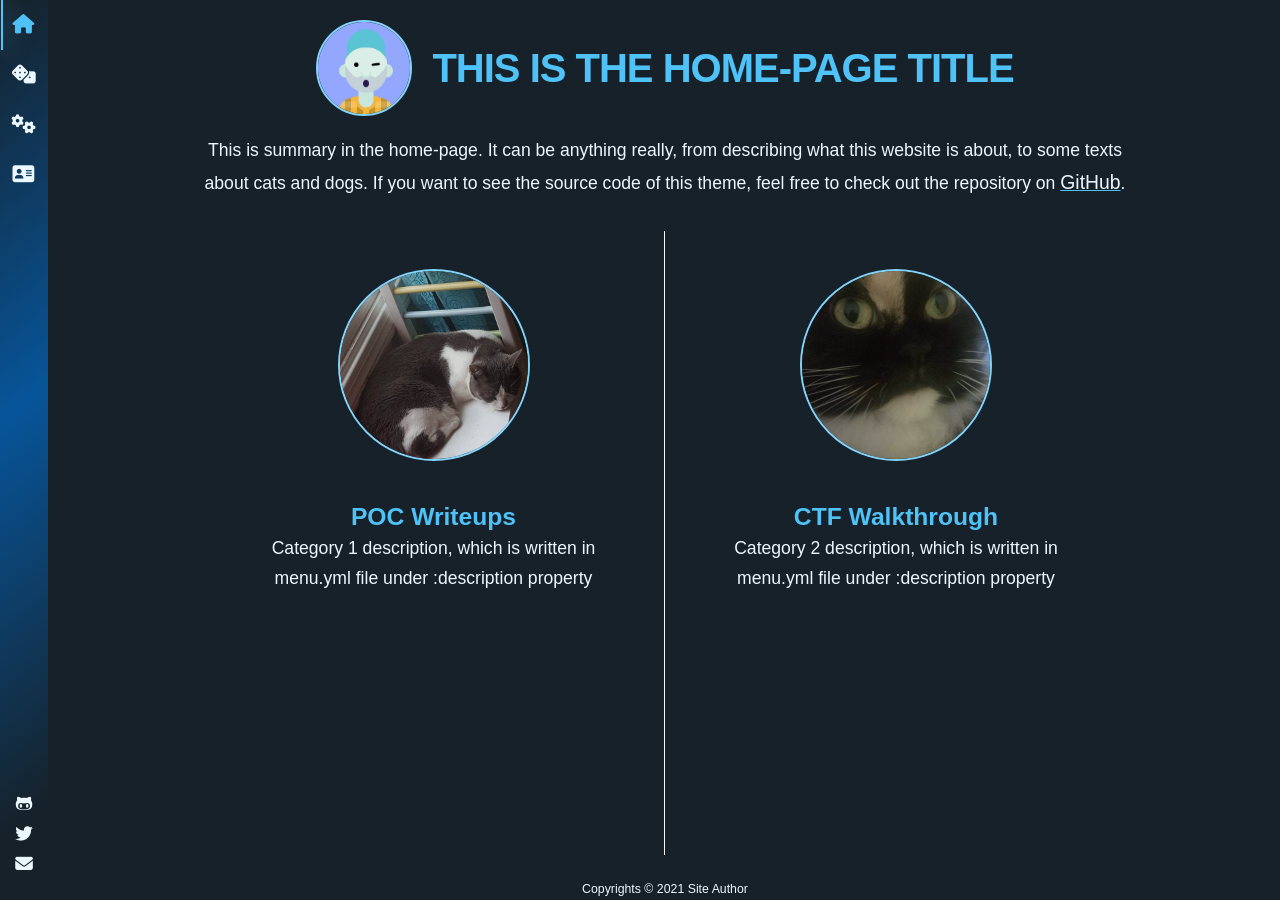
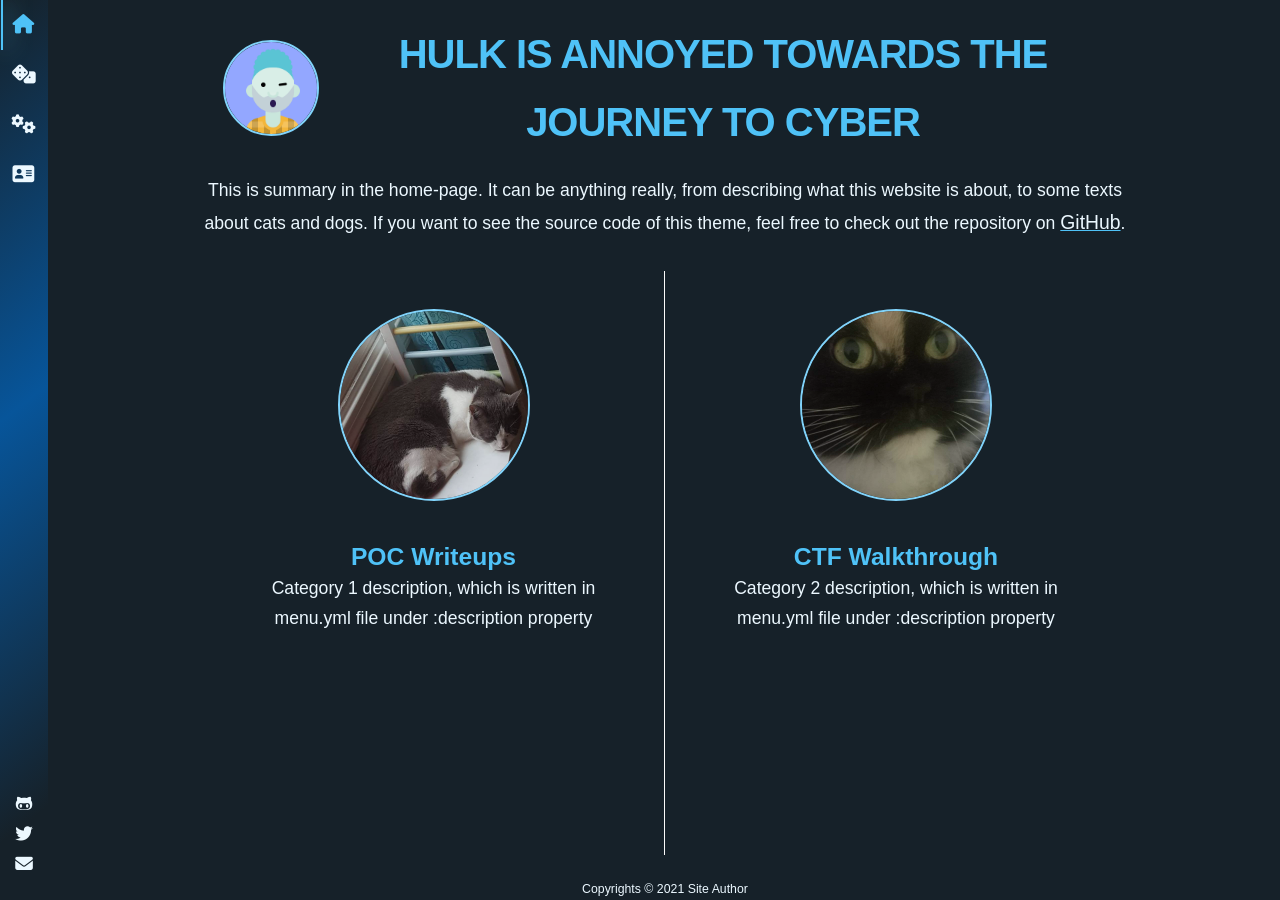
Before and after one commit to mrannoyedhulk/mrannoyedhulk.github.io, a Jekyll site: the page built from index.md, in a window 1280 px wide. Built offline with Jekyll 4.4.1, drawn with Linux system fonts in a browser that asks for light colours; nearby versions of some CDN libraries; some web fonts are replaced.

Commit message:
Update index.md

```diff
--- a/index.md
+++ b/index.md
@@ -1,6 +1,6 @@
 ---
 layout: home
-title: This is the home-page title
+title: Hulk is annoyed towards the journey to cyber
 summary: This is summary in the home-page. It can be anything really, from describing what this website is about, to some texts about cats and dogs. If you want to see the source code of this theme, feel free to check out the repository on <a href="https://github.com/ItsMeaga1n/minimal-categorized" target="_blank">GitHub</a>.
 category: home
 ---
```
